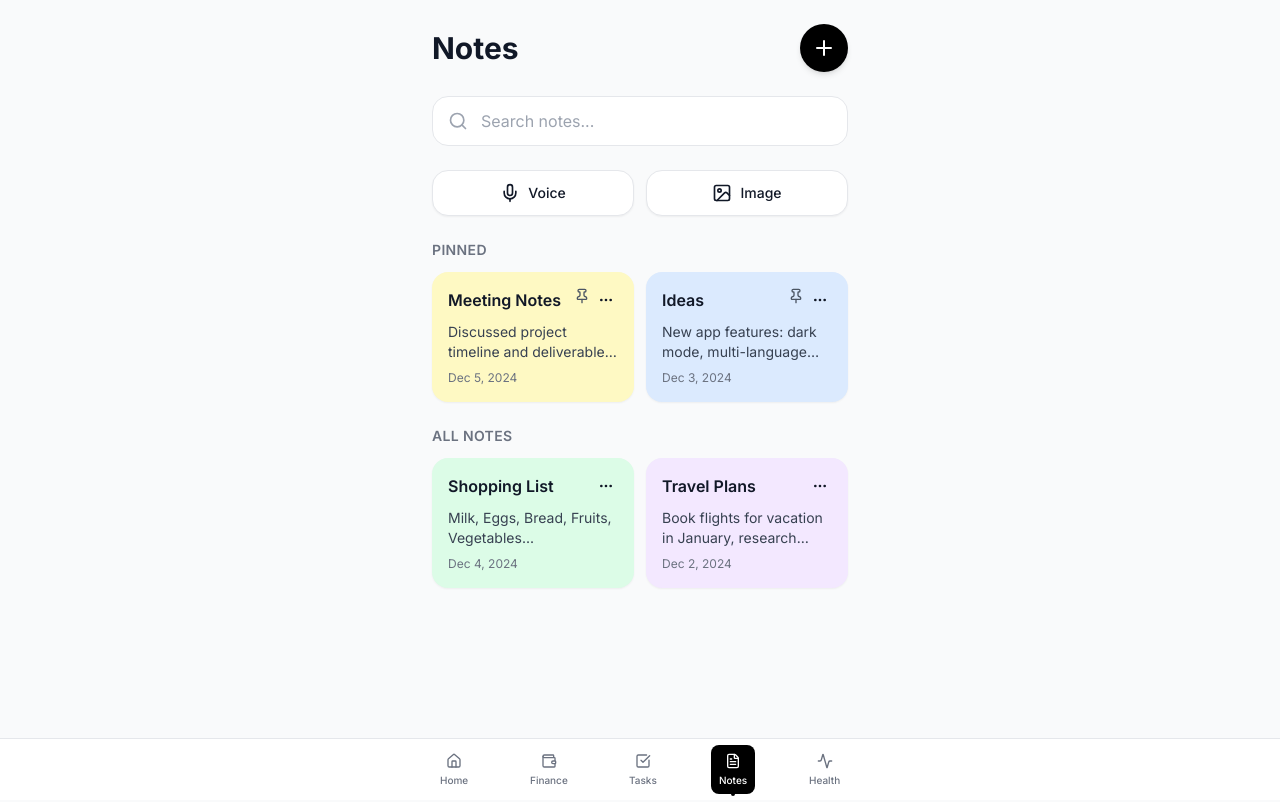
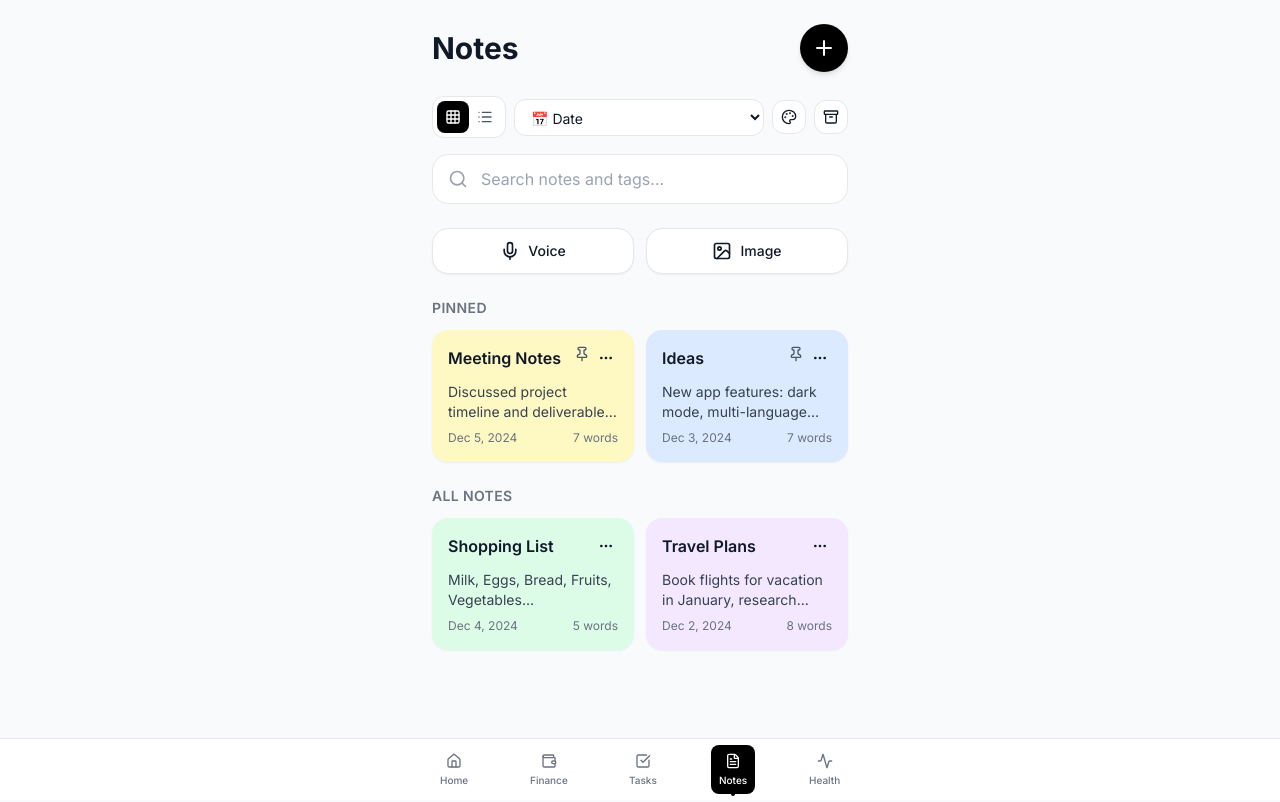
Before and after one commit to jayaprakash011105/NOTABLE, a React (Vite) app: page /notes in a window 1280 px wide. Built offline with nearby package versions, Linux system fonts and the light colour scheme.

Commit message:
feat: enhance Notes section with view modes, templates, tags, archive, and word count

```diff
--- a/src/pages/Notes.tsx
+++ b/src/pages/Notes.tsx
@@ -1,5 +1,5 @@
 import { useState } from 'react';
-import { Search, Plus, Mic, Image, Pin, MoreHorizontal, X } from 'lucide-react';
+import { Search, Plus, Mic, Image, Pin, MoreHorizontal, X, Grid, List, Copy, Archive, Tag, Palette, SortAsc } from 'lucide-react';
 import { useTranslation } from 'react-i18next';
 import ModalWrapper from '../components/ModalWrapper';
 import NoteForm from '../components/NoteForm';
@@ -12,6 +12,8 @@ interface Note {
     date: string;
     color: string;
     pinned?: boolean;
+    tags?: string[];
+    archived?: boolean;
 }
 
 const Notes = () => {
@@ -54,6 +56,10 @@ const Notes = () => {
     const [editingNote, setEditingNote] = useState<Note | null>(null);
     const [noteToDelete, setNoteToDelete] = useState<number | null>(null);
     const [showMenuForNote, setShowMenuForNote] = useState<number | null>(null);
+    const [viewMode, setViewMode] = useState<'grid' | 'list'>('grid');
+    const [sortBy, setSortBy] = useState<'date' | 'title' | 'color'>('date');
+    const [showTemplates, setShowTemplates] = useState(false);
+    const [showArchived, setShowArchived] = useState(false);
 
     const handleAddNote = (noteData: Partial<Note>) => {
         const newNote: Note = {
@@ -95,6 +101,48 @@ const Notes = () => {
         setShowMenuForNote(null);
     };
 
+    const handleDuplicateNote = (note: Note) => {
+        const newNote: Note = {
+            ...note,
+            id: Math.max(...notes.map(n => n.id), 0) + 1,
+            title: `${note.title} (Copy)`,
+            date: new Date().toLocaleDateString('en-US', {
+                month: 'short',
+                day: 'numeric',
+                year: 'numeric'
+            }),
+            pinned: false
+        };
+        setNotes([...notes, newNote]);
+        setShowMenuForNote(null);
+    };
+
+    const handleArchiveNote = (id: number) => {
+        setNotes(notes.map(note =>
+            note.id === id ? { ...note, archived: !note.archived } : note
+        ));
+        setShowMenuForNote(null);
+    };
+
+    const useTemplate = (template: Partial<Note>) => {
+        const newNote: Note = {
+            id: Math.max(...notes.map(n => n.id), 0) + 1,
+            title: template.title || '',
+            content: template.content || '',
+            color: template.color || 'bg-yellow-100 dark:bg-yellow-900',
+            date: new Date().toLocaleDateString('en-US', {
+                month: 'short',
+                day: 'numeric',
+                year: 'numeric'
+            }),
+            tags: template.tags || [],
+            pinned: false,
+            archived: false
+        };
+        setNotes([...notes, newNote]);
+        setShowTemplates(false);
+    };
+
     const handleVoiceNote = () => {
         alert('Voice note feature coming soon!');
     };
@@ -103,21 +151,54 @@ const Notes = () => {
         alert('Image note feature coming soon!');
     };
 
-    const filteredNotes = notes.filter(note =>
-        !searchQuery ||
-        note.title.toLowerCase().includes(searchQuery.toLowerCase()) ||
-        note.content.toLowerCase().includes(searchQuery.toLowerCase())
-    );
+    const templates = [
+        { title: 'Meeting Notes', content: '## Attendees:\n\n## Agenda:\n\n## Action Items:\n', color: 'bg-blue-100 dark:bg-blue-900', tags: ['work', 'meeting'] },
+        { title: 'Shopping List', content: '- \n- \n- \n', color: 'bg-green-100 dark:bg-green-900', tags: ['personal'] },
+        { title: 'To-Do List', content: '[ ] \n[ ] \n[ ] \n', color: 'bg-yellow-100 dark:bg-yellow-900', tags: ['productivity'] },
+        { title: 'Journal Entry', content: `${new Date().toDateString()}\n\nToday I...\n`, color: 'bg-purple-100 dark:bg-purple-900', tags: ['personal', 'journal'] },
+        { title: 'Ideas', content: '💡 Idea 1:\n\n💡 Idea 2:\n\n💡 Idea 3:\n', color: 'bg-pink-100 dark:bg-pink-900', tags: ['brainstorm'] },
+    ];
+
+    const filteredNotes = notes
+        .filter(note => !note.archived || showArchived)
+        .filter(note =>
+            !searchQuery ||
+            note.title.toLowerCase().includes(searchQuery.toLowerCase()) ||
+            note.content.toLowerCase().includes(searchQuery.toLowerCase()) ||
+            (note.tags && note.tags.some(tag => tag.toLowerCase().includes(searchQuery.toLowerCase())))
+        )
+        .sort((a, b) => {
+            if (sortBy === 'title') return a.title.localeCompare(b.title);
+            if (sortBy === 'color') return a.color.localeCompare(b.color);
+            return 0; // date sorting (keep original order)
+        });
 
     const pinnedNotes = filteredNotes.filter(n => n.pinned);
     const regularNotes = filteredNotes.filter(n => !n.pinned);
 
+    const getWordCount = (text: string) => {
+        return text.trim().split(/\s+/).filter(word => word.length > 0).length;
+    };
+
     const NoteCard = ({ note }: { note: Note }) => (
-        <div className={`${note.color} rounded-2xl p-4 shadow-sm hover:shadow-md transition-all duration-200 cursor-pointer`}>
+        <div className={`${note.color} rounded-2xl p-4 shadow-sm hover:shadow-md transition-all duration-200 cursor-pointer relative ${viewMode === 'list' ? 'col-span-2' : ''}`}>
             <div className="flex items-start justify-between mb-2">
-                <h3 className="font-semibold text-base">{note.title}</h3>
+                <div className="flex-1">
+                    <h3 className="font-semibold text-base mb-1">{note.title}</h3>
+                    {note.tags && note.tags.length > 0 && (
+                        <div className="flex gap-1 flex-wrap mb-2">
+                            {note.tags.map((tag, idx) => (
+                                <span key={idx} className="inline-flex items-center gap-1 px-2 py-0.5 bg-white/50 dark:bg-black/20 rounded-full text-xs">
+                                    <Tag className="w-3 h-3" />
+                                    {tag}
+                                </span>
+                            ))}
+                        </div>
+                    )}
+                </div>
                 <div className="flex gap-1">
-                    {note.pinned && <Pin className="w-4 h-4 text-gray-600" />}
+                    {note.pinned && <Pin className="w-4 h-4 text-gray-600 flex-shrink-0" />}
+                    {note.archived && <Archive className="w-4 h-4 text-gray-600 flex-shrink-0" />}
                     <div className="relative">
                         <button
                             onClick={(e) => {
@@ -130,7 +211,7 @@ const Notes = () => {
                         </button>
 
                         {showMenuForNote === note.id && (
-                            <div className="absolute right-0 mt-2 w-32 bg-white dark:bg-gray-800 rounded-xl shadow-lg border border-gray-200 dark:border-gray-700 py-1 z-10 animate-slide-down">
+                            <div className="absolute right-0 mt-2 w-36 bg-white dark:bg-gray-800 rounded-xl shadow-lg border border-gray-200 dark:border-gray-700 py-1 z-10 animate-slide-down">
                                 <button
                                     onClick={(e) => {
                                         e.stopPropagation();
@@ -153,6 +234,26 @@ const Notes = () => {
                                 <button
                                     onClick={(e) => {
                                         e.stopPropagation();
+                                        handleDuplicateNote(note);
+                                    }}
+                                    className="w-full text-left px-4 py-2 text-sm hover:bg-gray-100 dark:hover:bg-gray-700 transition flex items-center gap-2"
+                                >
+                                    <Copy className="w-3 h-3" />
+                                    Duplicate
+                                </button>
+                                <button
+                                    onClick={(e) => {
+                                        e.stopPropagation();
+                                        handleArchiveNote(note.id);
+                                    }}
+                                    className="w-full text-left px-4 py-2 text-sm hover:bg-gray-100 dark:hover:bg-gray-700 transition flex items-center gap-2"
+                                >
+                                    <Archive className="w-3 h-3" />
+                                    {note.archived ? 'Unarchive' : 'Archive'}
+                                </button>
+                                <button
+                                    onClick={(e) => {
+                                        e.stopPropagation();
                                         setNoteToDelete(note.id);
                                         setShowMenuForNote(null);
                                     }}
@@ -165,10 +266,13 @@ const Notes = () => {
                     </div>
                 </div>
             </div>
-            <p className="text-sm text-gray-700 dark:text-gray-300 mb-2 line-clamp-2">
+            <p className={`text-sm text-gray-700 dark:text-gray-300 mb-2 ${viewMode === 'grid' ? 'line-clamp-2' : 'line-clamp-3'}`}>
                 {note.content}
             </p>
-            <p className="text-xs text-gray-500 dark:text-gray-400">{note.date}</p>
+            <div className="flex items-center justify-between">
+                <p className="text-xs text-gray-500 dark:text-gray-400">{note.date}</p>
+                <p className="text-xs text-gray-500 dark:text-gray-400">{getWordCount(note.content)} words</p>
+            </div>
         </div>
     );
 
@@ -186,12 +290,82 @@ const Notes = () => {
                     </button>
                 </div>
 
+                {/* Toolbar */}
+                <div className="flex items-center gap-2 mb-4">
+                    {/* View Mode Toggle */}
+                    <div className="flex bg-white dark:bg-gray-800 rounded-xl p-1 border border-gray-200 dark:border-gray-700">
+                        <button
+                            onClick={() => setViewMode('grid')}
+                            className={`p-2 rounded-lg transition ${viewMode === 'grid' ? 'bg-black dark:bg-white text-white dark:text-black' : 'text-gray-600 dark:text-gray-400'}`}
+                        >
+                            <Grid className="w-4 h-4" />
+                        </button>
+                        <button
+                            onClick={() => setViewMode('list')}
+                            className={`p-2 rounded-lg transition ${viewMode === 'list' ? 'bg-black dark:bg-white text-white dark:text-black' : 'text-gray-600 dark:text-gray-400'}`}
+                        >
+                            <List className="w-4 h-4" />
+                        </button>
+                    </div>
+
+                    {/* Sort Dropdown */}
+                    <select
+                        value={sortBy}
+                        onChange={(e) => setSortBy(e.target.value as 'date' | 'title' | 'color')}
+                        className="px-3 py-2 bg-white dark:bg-gray-800 rounded-xl border border-gray-200 dark:border-gray-700 text-sm outline-none flex-1"
+                    >
+                        <option value="date">📅 Date</option>
+                        <option value="title">🔤 Title</option>
+                        <option value="color">🎨 Color</option>
+                    </select>
+
+                    {/* Templates Button */}
+                    <button
+                        onClick={() => setShowTemplates(!showTemplates)}
+                        className="p-2 bg-white dark:bg-gray-800 rounded-xl border border-gray-200 dark:border-gray-700 hover:bg-gray-50 dark:hover:bg-gray-700 transition"
+                        title="Templates"
+                    >
+                        <Palette className="w-4 h-4" />
+                    </button>
+
+                    {/* Archive Toggle */}
+                    <button
+                        onClick={() => setShowArchived(!showArchived)}
+                        className={`p-2 rounded-xl border transition ${showArchived ? 'bg-black dark:bg-white text-white dark:text-black border-black dark:border-white' : 'bg-white dark:bg-gray-800 border-gray-200 dark:border-gray-700'}`}
+                        title={showArchived ? 'Hide Archived' : 'Show Archived'}
+                    >
+                        <Archive className="w-4 h-4" />
+                    </button>
+                </div>
+
+                {/* Templates Panel */}
+                {showTemplates && (
+                    <div className="mb-4 p-4 bg-white dark:bg-gray-800 rounded-2xl border border-gray-200 dark:border-gray-700">
+                        <h3 className="text-sm font-semibold mb-3 flex items-center gap-2">
+                            <Palette className="w-4 h-4" />
+                            Quick Templates
+                        </h3>
+                        <div className="grid grid-cols-2 gap-2">
+                            {templates.map((template, idx) => (
+                                <button
+                                    key={idx}
+                                    onClick={() => useTemplate(template)}
+                                    className={`${template.color} p-3 rounded-xl text-left hover:scale-105 transition-all duration-200 shadow-sm`}
+                                >
+                                    <p className="font-medium text-sm">{template.title}</p>
+                                    <p className="text-xs opacity-75 mt-1">{template.tags?.join(', ')}</p>
+                                </button>
+                            ))}
+                        </div>
+                    </div>
+                )}
+
                 {/* Search Bar */}
                 <div className="relative mb-6">
                     <Search className="absolute left-4 top-1/2 transform -translate-y-1/2 w-5 h-5 text-gray-400" />
                     <input
                         type="text"
-                        placeholder="Search notes..."
+                        placeholder="Search notes and tags..."
                         value={searchQuery}
                         onChange={(e) => setSearchQuery(e.target.value)}
                         className="input-field pl-12"
@@ -230,7 +404,7 @@ const Notes = () => {
                         <h2 className="text-sm font-semibold text-gray-500 dark:text-gray-400 mb-3 uppercase tracking-wide">
                             Pinned
                         </h2>
-                        <div className="grid grid-cols-2 gap-3">
+                        <div className={`grid ${viewMode === 'grid' ? 'grid-cols-2' : 'grid-cols-1'} gap-3`}>
                             {pinnedNotes.map(note => (
                                 <div key={note.id} onClick={() => setEditingNote(note)}>
                                     <NoteCard note={note} />
@@ -246,7 +420,7 @@ const Notes = () => {
                         All Notes
                     </h2>
                     {regularNotes.length > 0 ? (
-                        <div className="grid grid-cols-2 gap-3">
+                        <div className={`grid ${viewMode === 'grid' ? 'grid-cols-2' : 'grid-cols-1'} gap-3`}>
                             {regularNotes.map(note => (
                                 <div key={note.id} onClick={() => setEditingNote(note)}>
                                     <NoteCard note={note} />
```
